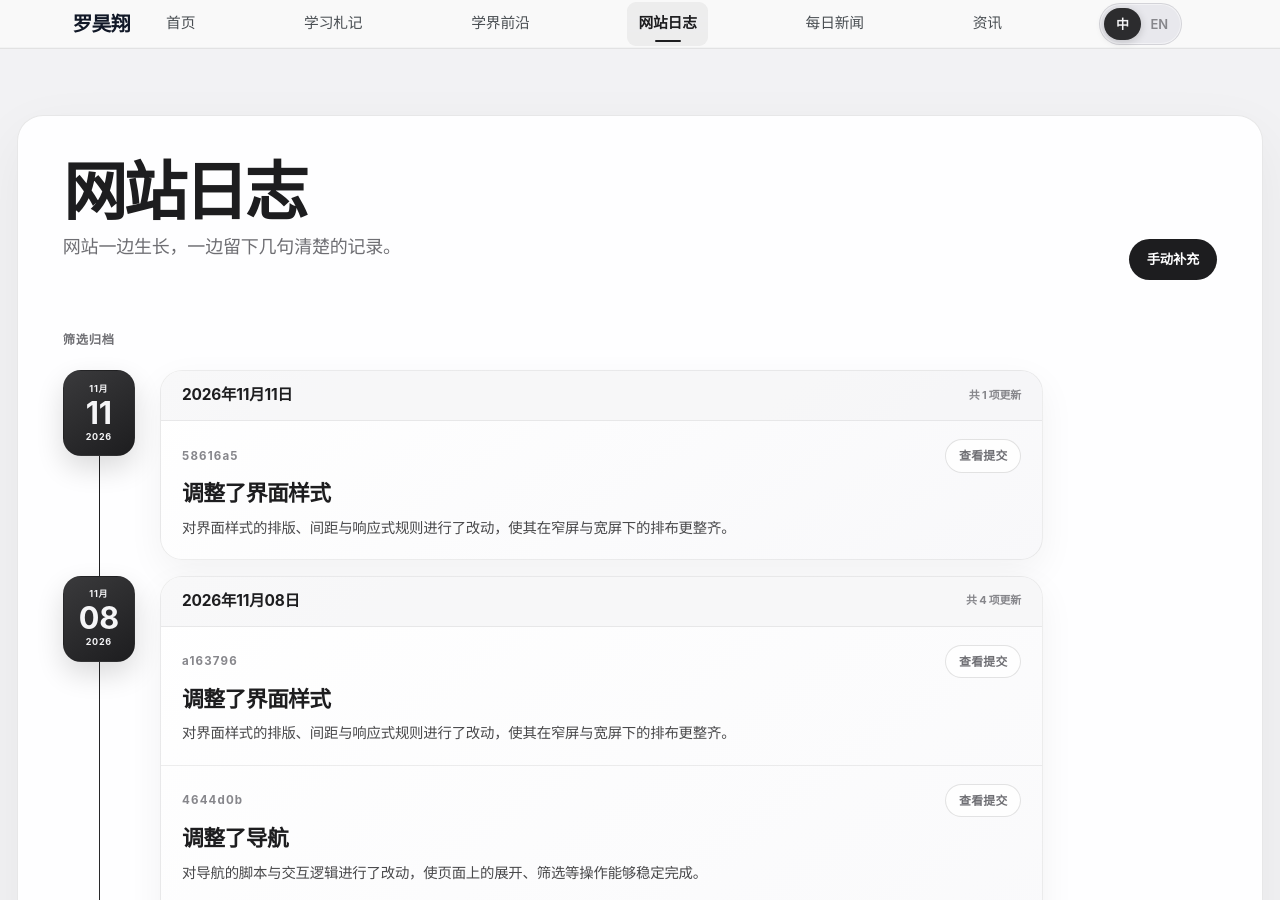
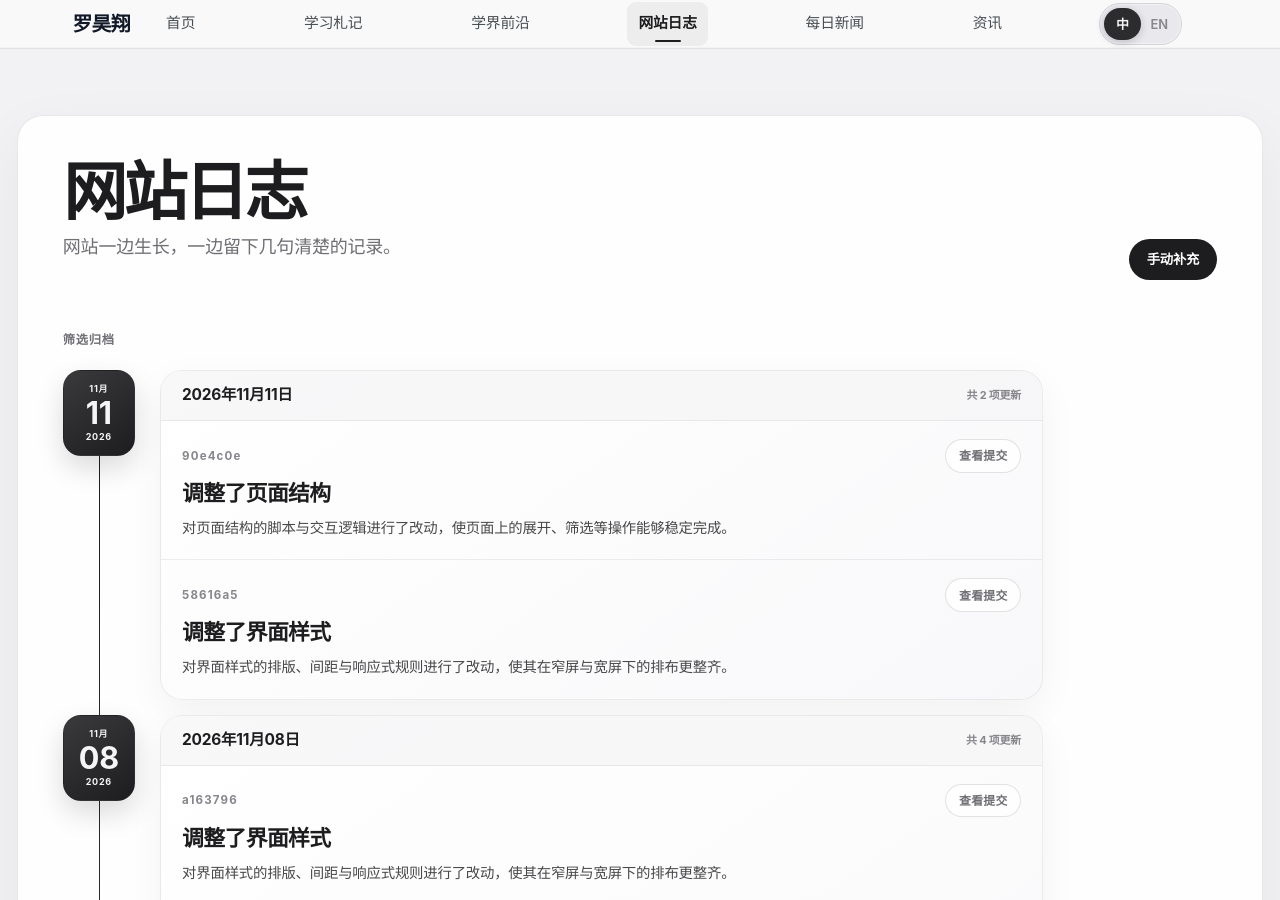
Before and after one commit to HaoxiangLuo/HaoxiangLuo.github.io, a Jekyll site: the page built from _pages/site-log-zh.html, in a window 1280 px wide and 900 px high. Built offline with Jekyll 4.4.1, drawn with Linux system fonts in a browser that asks for light colours; a style sheet for code colours, icons or effects is not loaded.

Commit message:
Record site update 90e4c0e60be43fd65da3ff21eaa98baf208b5bec

```diff
--- a/_data/site_updates.json
+++ b/_data/site_updates.json
@@ -1,4 +1,18 @@
 [
+  {
+    "date": "2026-11-11",
+    "title_zh": "调整了页面结构",
+    "title_en": "Refined page structure",
+    "message": "Refresh stylesheet after site builds",
+    "story_zh": "对页面结构的脚本与交互逻辑进行了改动，使页面上的展开、筛选等操作能够稳定完成。",
+    "story_en": "Changed the script and interaction logic of page structure so expanding and filtering the page works reliably.",
+    "purpose_zh": "更新站内页面、板块或脚本的内容组织与呈现方式。",
+    "purpose_en": "Refresh stylesheet after site builds",
+    "details_zh": "调整页面组件与内容结构。",
+    "details_en": "Adjusted page components and content structure.",
+    "sha": "90e4c0e",
+    "url": "https://github.com/HaoxiangLuo/HaoxiangLuo.github.io/commit/90e4c0e60be43fd65da3ff21eaa98baf208b5bec"
+  },
   {
     "date": "2026-11-11",
     "title_zh": "调整了界面样式",
```
Also changed, not shown: assets/data/archive/manifest.json, 1 other file.
